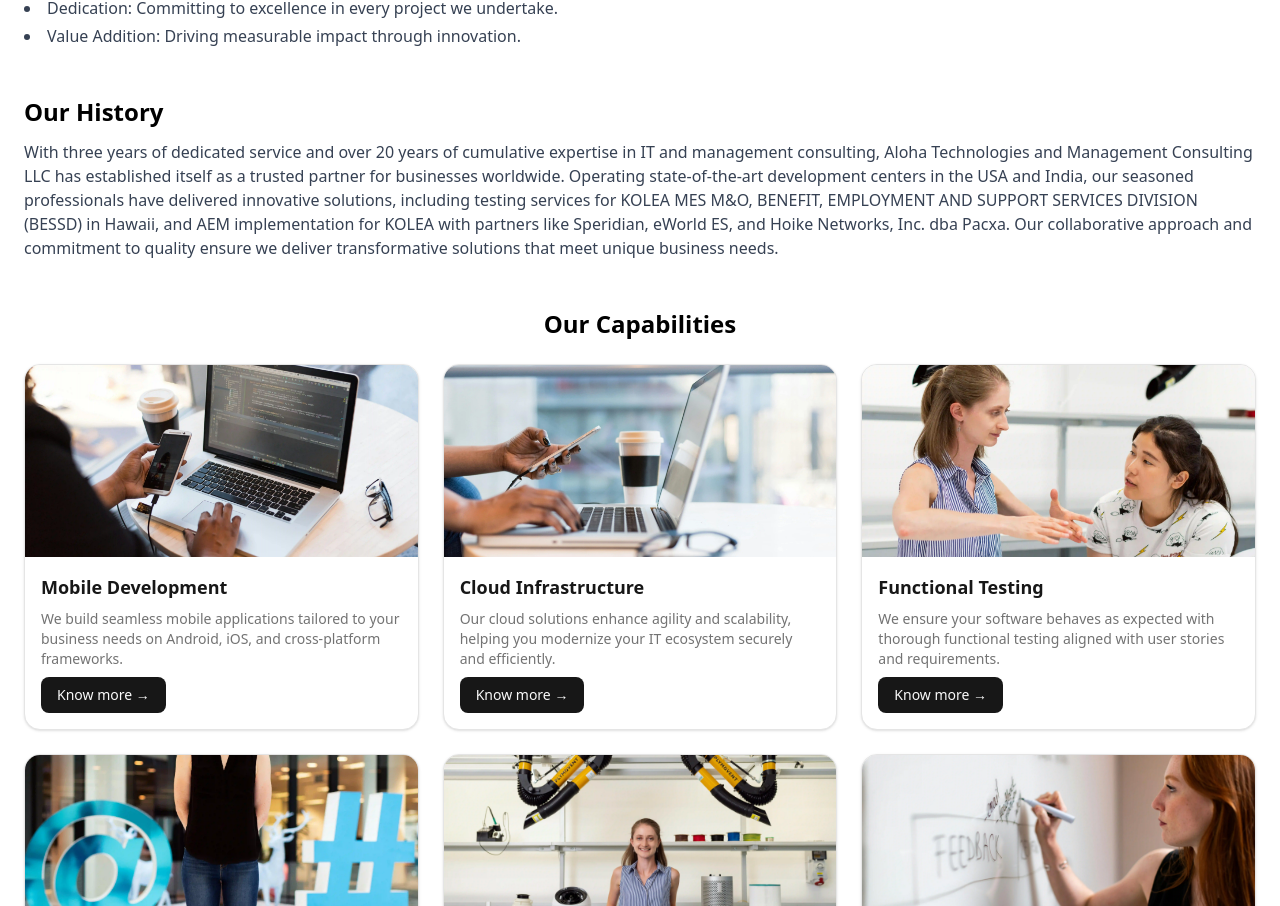
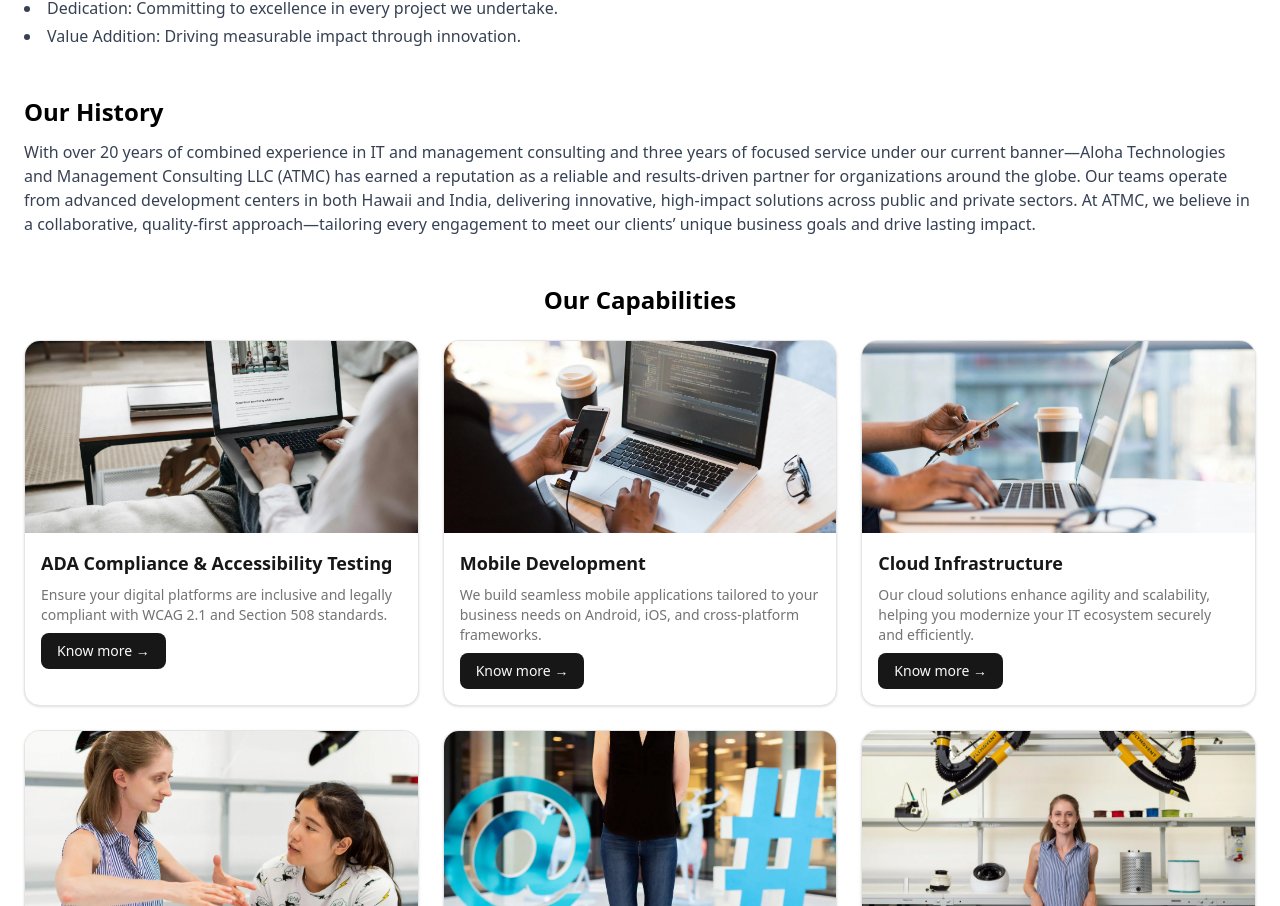
Before and after one commit to UttejK/AlohaTMC, a React (Vite) app: page /about in a window 1280 px wide. Shown: the part 672-1578 px from the top of the page. Built offline with nearby package versions, Linux system fonts and the light colour scheme.

Commit message:
Added a new capability

```diff
--- a/src/assets/data.json
+++ b/src/assets/data.json
@@ -157,6 +157,34 @@
     }
   ],
   "capabilities": [
+    {
+      "title": "ADA Compliance & Accessibility Testing",
+      "slug": "accessibility-testing",
+      "description": "Ensure your digital platforms are inclusive and legally compliant with WCAG 2.1 and Section 508 standards.",
+      "detailed_description": "At Aloha Technologies and Management Consulting LLC, we are committed to building inclusive digital experiences. Our ADA compliance and accessibility testing services ensure that state applications and websites are accessible to users of all abilities. We conduct thorough evaluations using both automated and manual tools to identify and eliminate accessibility barriers, helping organizations meet compliance and enhance usability.",
+      "highlights": [
+        "Keyboard navigation and screen reader compatibility",
+        "Color contrast and text readability",
+        "Alt text validation and semantic HTML structure",
+        "Form labels, error messages, and focus indicators",
+        "Mobile accessibility and responsive layout testing"
+      ],
+      "technologies": [
+        "Axe",
+        "WAVE",
+        "NVDA",
+        "VoiceOver",
+        "Lighthouse",
+        "Manual Auditing"
+      ],
+      "case_study": {
+        "title": "Accessibility Audit for State Services Portal",
+        "summary": "Performed a full accessibility evaluation of a public services website, ensuring WCAG 2.1 AA compliance and significantly improving screen reader navigation and keyboard usability."
+      },
+      "cta_label": "Make Your Platform Inclusive",
+      "link": "/capabilities/accessibility-testing",
+      "image": "/compressed/pexels-pavel-danilyuk-7055876.webp"
+    },
     {
       "title": "Mobile Development",
       "slug": "mobile-development",
--- a/src/pages/About.tsx
+++ b/src/pages/About.tsx
@@ -54,7 +54,7 @@ export default function About() {
 
       <section>
         <h2 className="text-2xl font-semibold mb-3">Our History</h2>
-        <p className="text-gray-700 dark:text-gray-300">
+        {/* <p className="text-gray-700 dark:text-gray-300">
           With three years of dedicated service and over 20 years of cumulative
           expertise in IT and management consulting, Aloha Technologies and
           Management Consulting LLC has established itself as a trusted partner
@@ -66,6 +66,18 @@ export default function About() {
           eWorld ES, and Hoike Networks, Inc. dba Pacxa. Our collaborative
           approach and commitment to quality ensure we deliver transformative
           solutions that meet unique business needs.
+        </p> */}
+        <p className="text-gray-700 dark:text-gray-300">
+          With over 20 years of combined experience in IT and management
+          consulting and three years of focused service under our current
+          banner—Aloha Technologies and Management Consulting LLC (ATMC) has
+          earned a reputation as a reliable and results-driven partner for
+          organizations around the globe. Our teams operate from advanced
+          development centers in both Hawaii and India, delivering innovative,
+          high-impact solutions across public and private sectors. At ATMC, we
+          believe in a collaborative, quality-first approach—tailoring every
+          engagement to meet our clients’ unique business goals and drive
+          lasting impact.
         </p>
       </section>
       <section>
--- a/src/pages/Home.tsx
+++ b/src/pages/Home.tsx
@@ -26,8 +26,8 @@ export default function Home() {
               Empowering Enterprises with Innovation
             </h1>
             <p className="mb-6">
-              Delivering IT excellence with global development centers in the
-              USA and India.
+              Delivering IT excellence with global development centers in
+              Hawaii, USA and India.
             </p>
             <Link to="/about">
               <Button className="bg-white text-black font-bold">
```
Also changed, not shown: public/compressed/pexels-pavel-danilyuk-7055876.webp (added).
